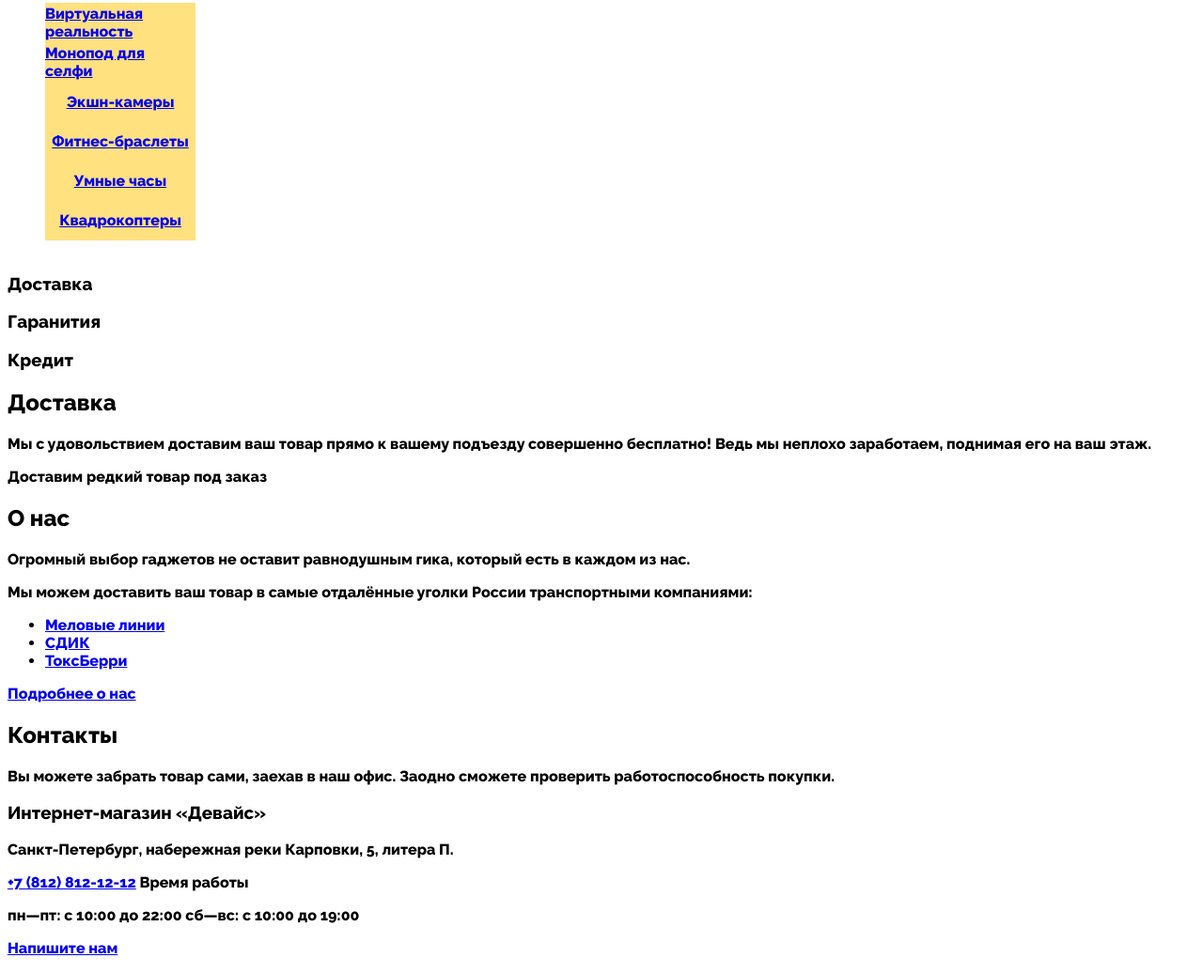
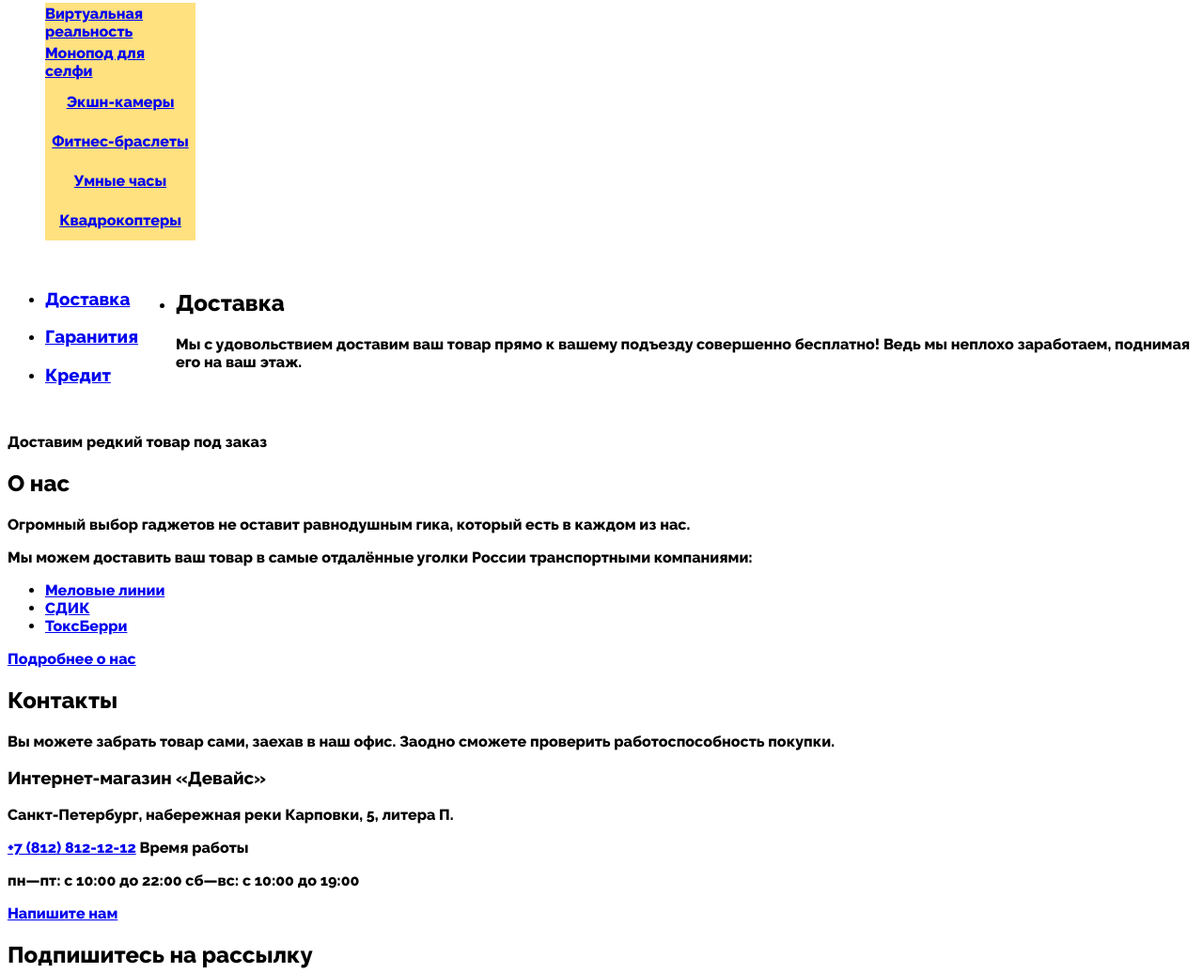
Before and after one commit to htmlacademy-htmlcss/1710877-device-34, a plain HTML site: page index.html in a window 1280 px wide. Shown: the part 861-1897 px from the top of the page at 94% size. Drawn offline with Linux system fonts and the light colour scheme.

Commit message:
Added terms

```diff
--- a/index.html
+++ b/index.html
@@ -149,20 +149,32 @@
             <li class="category-item"><a href="#">Квадрокоптеры</a></li>
           </ul>
         </section>
-        <section>
-          <div>
-            <div>
-              <h3>Доставка</h3>
-              <h3>Гаранития</h3>
-              <h3>Кредит</h3>
-            </div>
-            <div>
+        <section class="terms" style="display: flex;">
+          <ul>
+            <li><a href="#"><h3>Доставка</h3></a></li>
+            <li><a href="#"><h3>Гаранития</h3></a></li>
+            <li><a href="#"><h3>Кредит</h3></a></li>
+          </ul>
+          <ul>
+            <li>
               <h2>Доставка</h2>
               <p>Мы с удовольствием доставим ваш товар прямо
                 к вашему подъезду совершенно бесплатно! Ведь
                 мы неплохо заработаем, поднимая его на ваш этаж.</p>
-            </div>
-          </div>
+            </li>
+            <li style="display: none;">
+              <h2>Гарантия</h2>
+              <p>Если из-за возгорания купленного у нас товара у вас
+                сгорит дом — не переживайте, мы выдадим вам новый.
+                Товар, не дом, конечно же.</p>
+            </li>
+            <li style="display: none;">
+              <h2>Кредит</h2>
+              <p>Залезть в долговую яму стало проще! Кредитные
+                консультанты подберут для вас наиболее выгодные
+                условия кредита. Выгодные для банка, разумеется.</p>
+            </li>
+          </ul>
         </section>
         <section class="delivery-info">
           <p>Доставим редкий товар под заказ</p>
```
